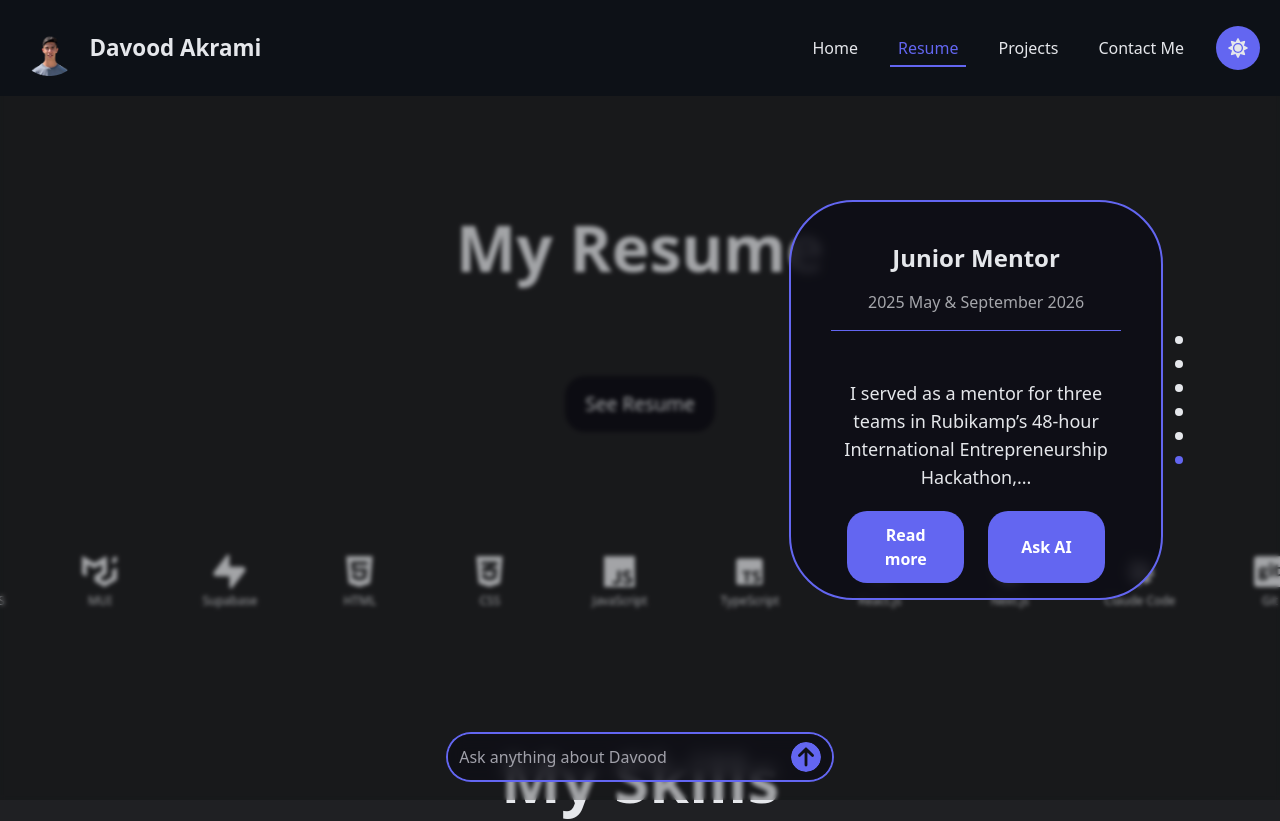
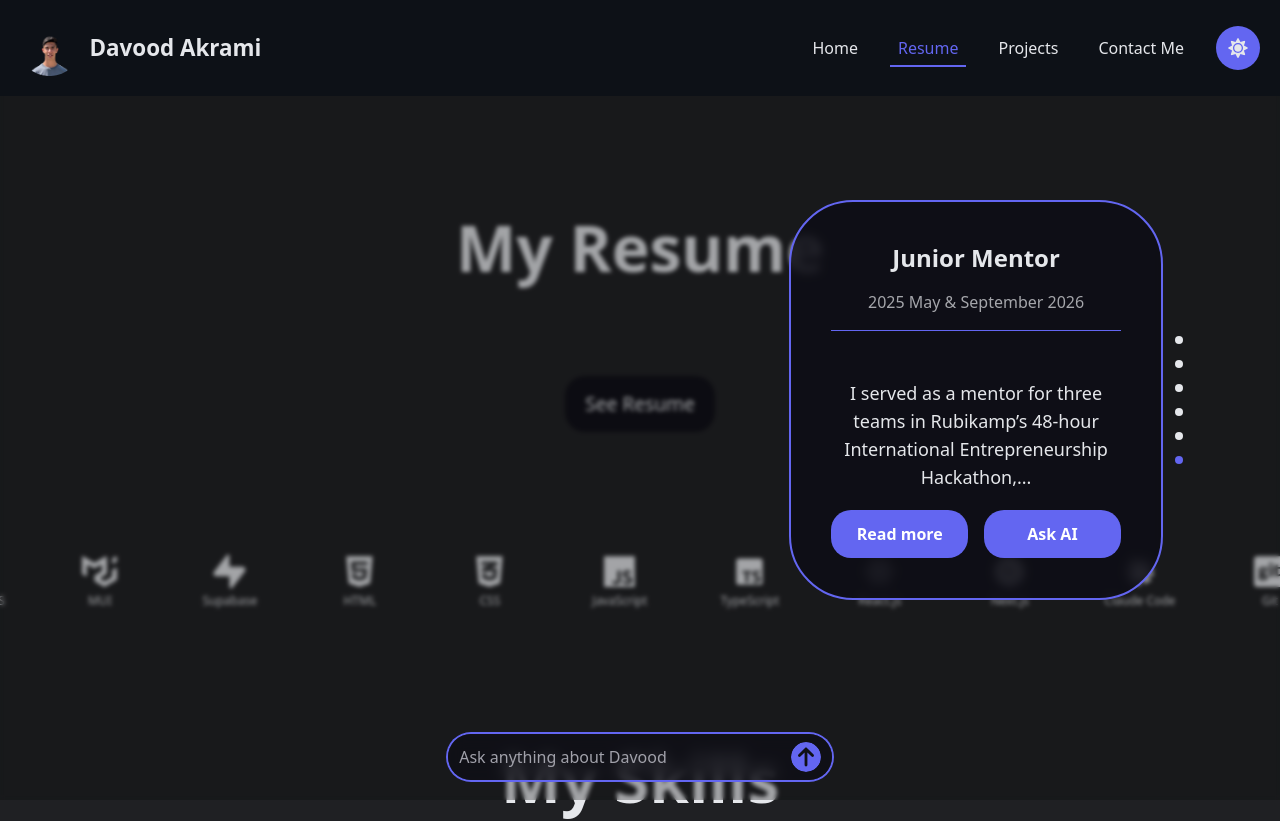
Before and after one commit to DavoodAkrami/Dark-Portfolio, a Next.js app: page /resume in a window 1280 px wide. Shown: the top 821 px of the page. Built offline with nearby package versions, Linux system fonts and the light colour scheme.

Commit message:
fix: anchor resume experience actions

```diff
--- a/src/components/Experiences.jsx
+++ b/src/components/Experiences.jsx
@@ -336,7 +336,7 @@ const ExperiencesSection = ({experiences, className}) => {
                                     animate={{ opacity: 1, y: 0 }}
                                     exit={{ opacity: 0, y: -20 }}
                                     transition={{ duration: 0.25 }}
-                                    className="relative flex flex-col h-full"
+                                    className="relative flex h-full min-h-0 flex-col"
                                 >
                                     <div className="">
                                         <h2 className="text-2xl font-bold text-center">
@@ -347,7 +347,7 @@ const ExperiencesSection = ({experiences, className}) => {
                                         </p>
                                     </div>
                                     <hr className="text-[var(--accent-color)] mt-4" />
-                                    <div className="mt-6">
+                                    <div className="mt-6 max-h-[10rem] min-h-0 overflow-y-auto">
                                         <motion.p
                                             layoutId="read-more"
                                             className="text-center mt-6 text-lg cursor-pointer select-none"
@@ -356,17 +356,17 @@ const ExperiencesSection = ({experiences, className}) => {
                                             {summrizedText(currentExperience.full_discription, isCompact ? 100 : 185)}
                                         </motion.p>
                                     </div>
-                                    <div className=" flex justify-around px-4 max-xl:px-0 gap-6 w-full max-[1200px]:hidden">
+                                    <div className="mt-auto flex w-full shrink-0 items-stretch gap-4 pt-6 max-[1200px]:hidden">
                                         <button
                                             onClick={() => handleModalReadMoreOpen(currentExperience.id)}
-                                            className="hoverLight w-1/2 bg-[var(--accent-color)] mx-auto cursor-pointer text-white px-5 py-3 mt-5 rounded-lg font-semibold hover:bg-opacity-90 transition-all duration-300 flex items-center justify-center gap-2"
+                                            className="hoverLight min-w-0 flex-1 bg-[var(--accent-color)] cursor-pointer rounded-lg px-4 py-3 font-semibold text-white transition-all duration-300 hover:bg-opacity-90 flex items-center justify-center gap-2"
                                         >
                                             Read more
                                         </button>
                                         <motion.button
                                             layoutId="AI-box"
                                             onClick={() => setIsAiModalOpen(true)}
-                                            className="hoverLight w-1/2 bg-[var(--accent-color)] mx-auto cursor-pointer text-white px-5 py-3 mt-5 rounded-lg font-semibold hover:bg-opacity-90 transition-all duration-300 flex items-center justify-center gap-2"
+                                            className="hoverLight min-w-0 flex-1 bg-[var(--accent-color)] cursor-pointer rounded-lg px-4 py-3 font-semibold text-white transition-all duration-300 hover:bg-opacity-90 flex items-center justify-center gap-2"
                                         >
                                             Ask AI
                                         </motion.button>
```
